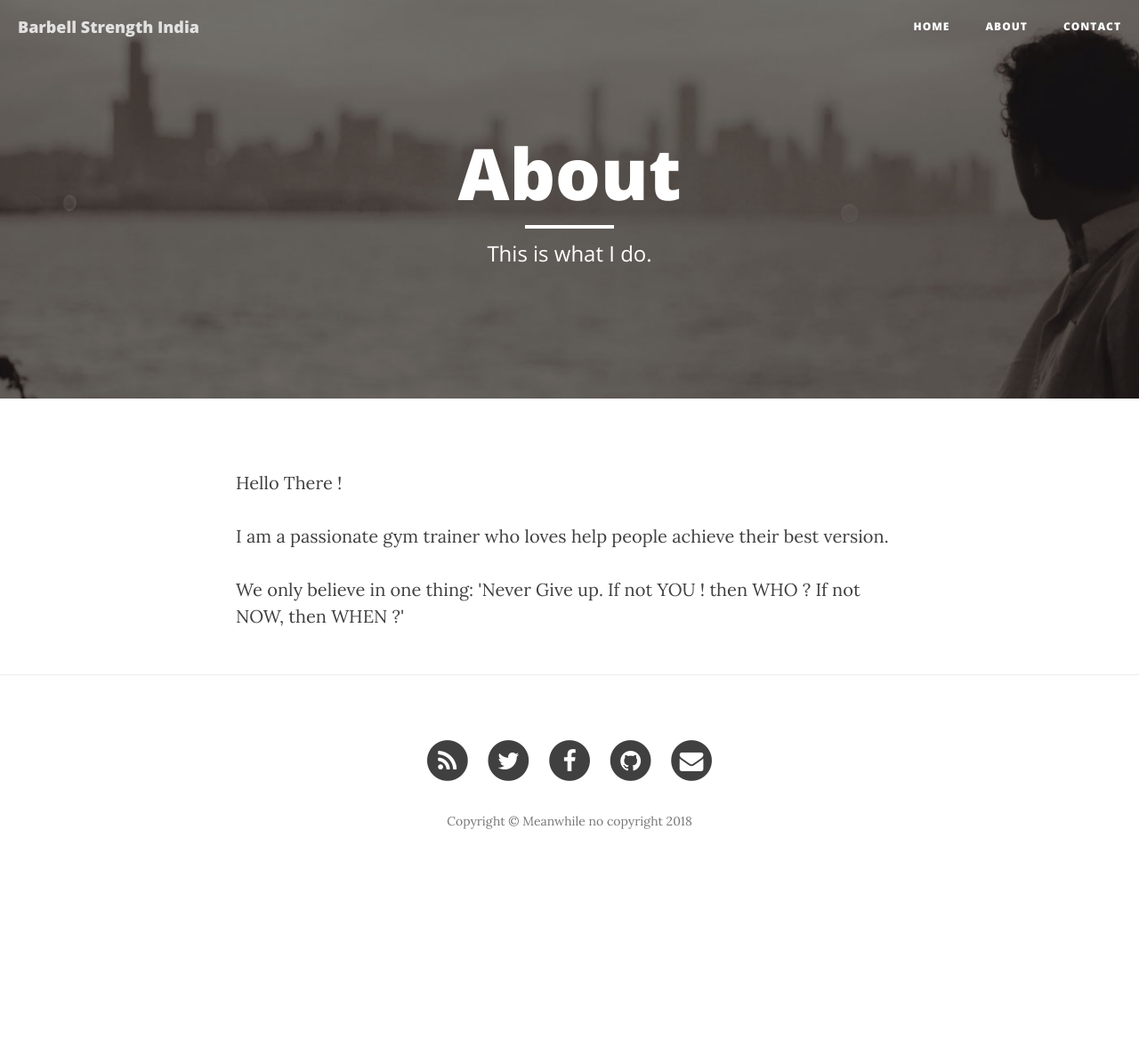
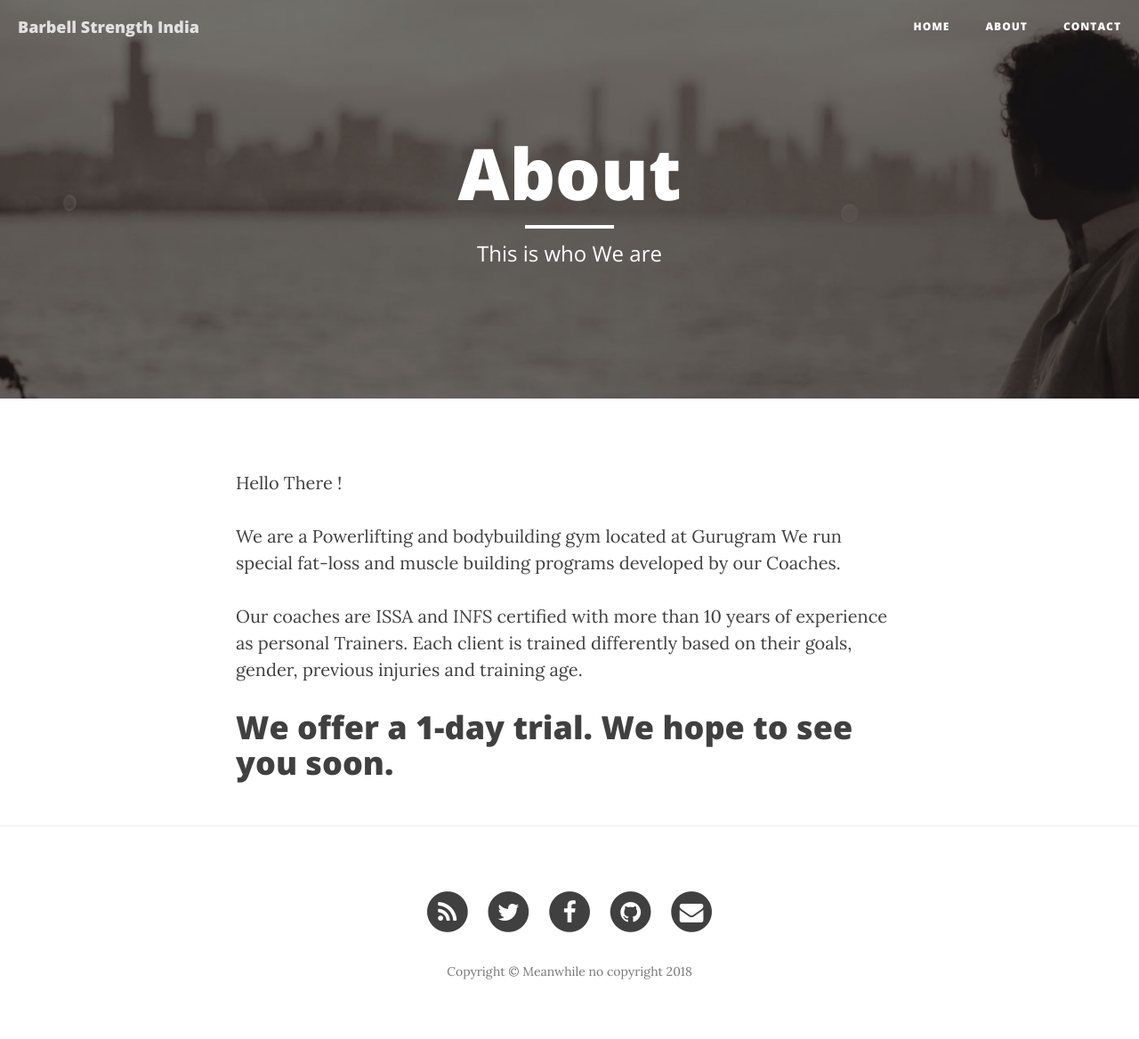
Before and after one commit to barbellstrength/barbellstrength.github.io, a Jekyll site: the page built from about.html, in a window 1280 px wide. Shown: the whole page at 89% size. Built offline with Jekyll 4.4.1, drawn with Linux system fonts in a browser that asks for light colours; nearby versions of some CDN libraries; before the commit the page ends 999 px from its top, so only the background shows below that.

Commit message:
added about page

```diff
--- a/about.html
+++ b/about.html
@@ -1,13 +1,14 @@
 ---
 layout: page
 title: "About"
-description: "This is what I do."
+description: "This is who We are"
 header-img: "img/about-bg.jpg"
 ---
 
 <p>Hello There !</p>
 
-<p>I am a passionate gym trainer who loves help people achieve their best version.</p>
+<p>We are a Powerlifting and bodybuilding gym located at Gurugram We run special fat-loss and muscle building programs developed by our Coaches.</p>
 
+<p> Our coaches are ISSA and INFS certified with more than 10 years of experience as personal Trainers. Each client is trained differently based on their goals, gender, previous injuries and training age. </p>
 
-<p> We only believe in one thing: 'Never Give up. If not YOU ! then WHO ? If not NOW, then WHEN ?'</p>
+<p><h1>We offer a 1-day trial. We hope to see you soon.</h1></p>
```
